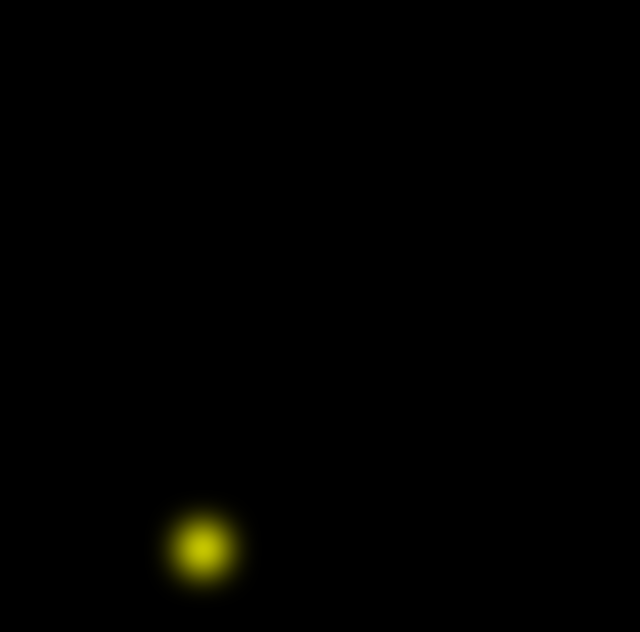
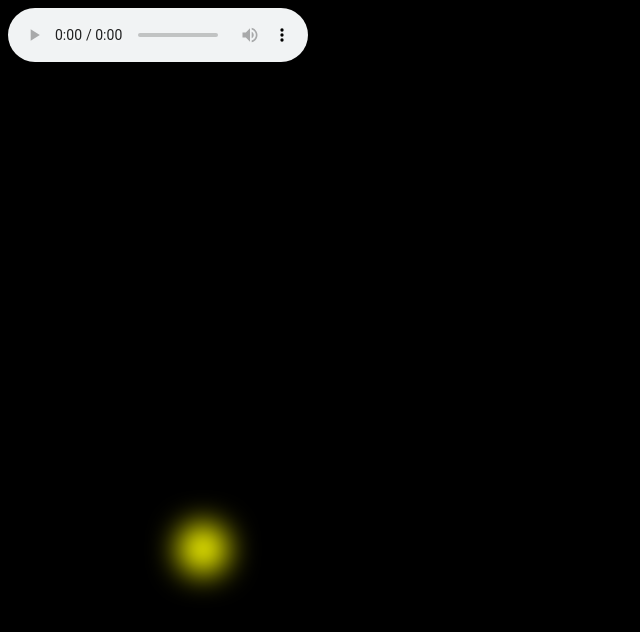
Before and after one commit to cryan9224/designforweb, a plain HTML site: page PROJECT01C/index.html in a window 1280 px wide. Shown: the whole page, without its empty margins (0-640 px from the left). Drawn offline with nearby package versions, Linux system fonts and the light colour scheme.

Commit message:
PROJECT01C

```diff
--- a/PROJECT01C/index.html
+++ b/PROJECT01C/index.html
@@ -13,10 +13,9 @@
 	<script src="https://ajax.googleapis.com/ajax/libs/jquery/3.3.1/jquery.min.js"></script>
 	<script src="script.js"></script>
 
-<audio src="fireflysound.mp3">
-<p>If you are reading this, it is because your browser does not support the audio element.     </p>
-</audio>
-Your browser does not support the audio element.
+<audio controls>
+  <source src="fireflysound.mp3" type="audio/mpeg">
+  Your browser does not support the audio tag.
 </audio>
 </body>
 </html>
```
Also changed, not shown: 1 other file.
